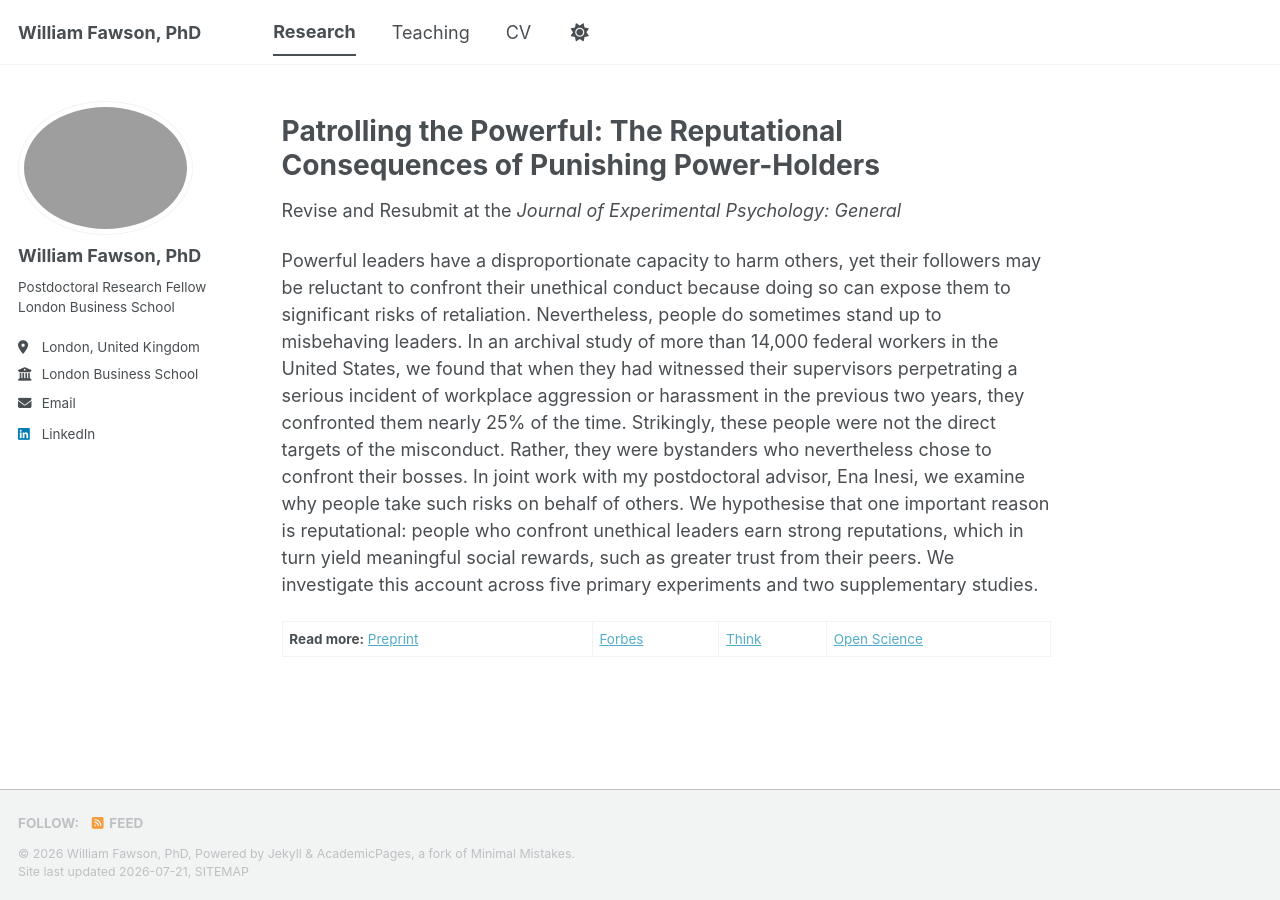
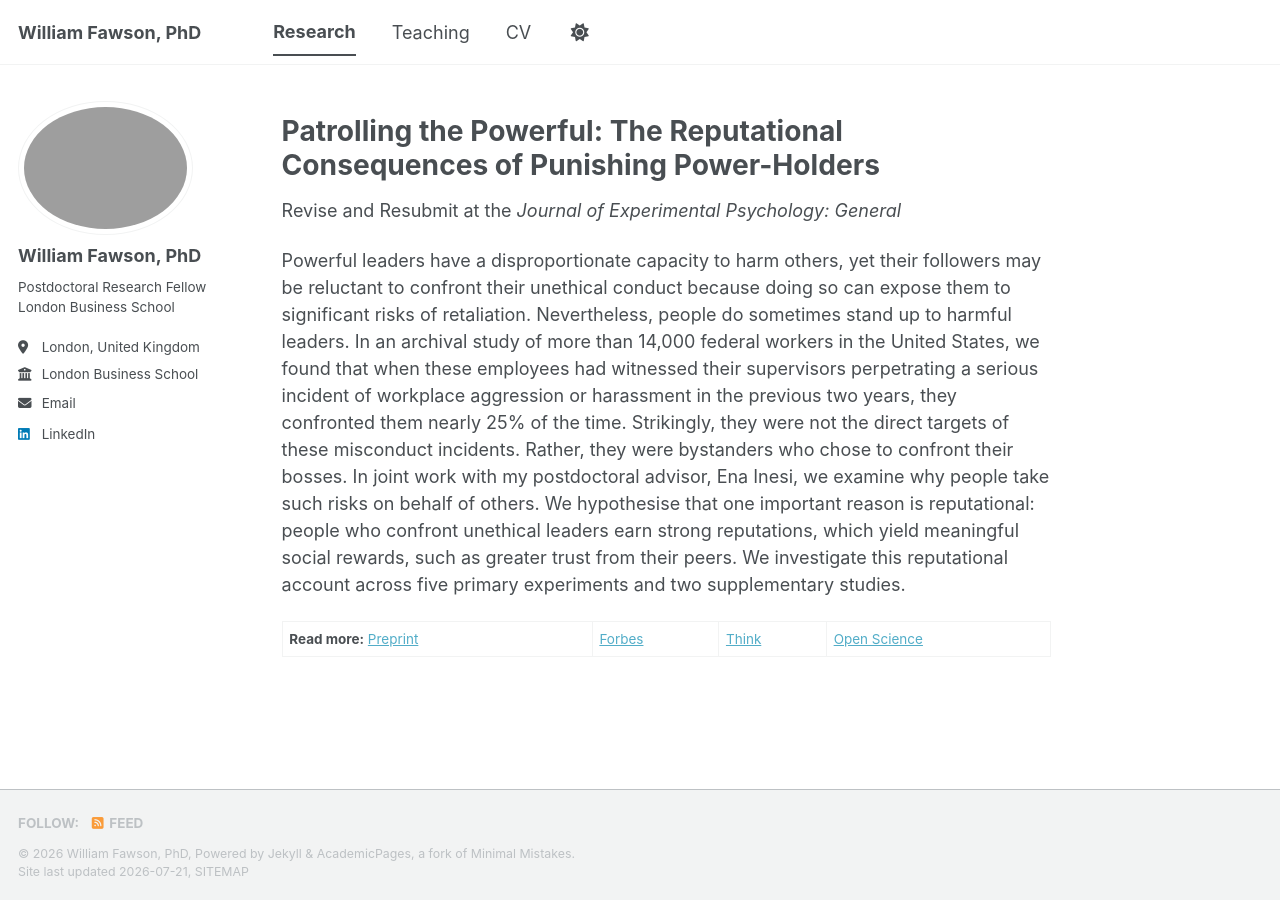
Before and after one commit to williamfawson/williamfawson.github.io, a Jekyll site: the page built from _pages/research.md, in a window 1280 px wide. Built offline with Jekyll 4.4.1, drawn with Linux system fonts in a browser that asks for light colours; a style sheet for code colours, icons or effects is not loaded.

Commit message:
Update research.md

```diff
--- a/_pages/research.md
+++ b/_pages/research.md
@@ -9,6 +9,6 @@
 
 Revise and Resubmit at the *Journal of Experimental Psychology: General*
 
-Powerful leaders have a disproportionate capacity to harm others, yet their followers may be reluctant to confront their unethical conduct because doing so can expose them to significant risks of retaliation. Nevertheless, people do sometimes stand up to misbehaving leaders. In an archival study of more than 14,000 federal workers in the United States, we found that when they had witnessed their supervisors perpetrating a serious incident of workplace aggression or harassment in the previous two years, they confronted them nearly 25% of the time. Strikingly, these people were not the direct targets of the misconduct. Rather, they were bystanders who nevertheless chose to confront their bosses. In joint work with my postdoctoral advisor, Ena Inesi, we examine why people take such risks on behalf of others. We hypothesise that one important reason is reputational: people who confront unethical leaders earn strong reputations, which in turn yield meaningful social rewards, such as greater trust from their peers. We investigate this account across five primary experiments and two supplementary studies.
+Powerful leaders have a disproportionate capacity to harm others, yet their followers may be reluctant to confront their unethical conduct because doing so can expose them to significant risks of retaliation. Nevertheless, people do sometimes stand up to harmful leaders. In an archival study of more than 14,000 federal workers in the United States, we found that when these employees had witnessed their supervisors perpetrating a serious incident of workplace aggression or harassment in the previous two years, they confronted them nearly 25% of the time. Strikingly, they were not the direct targets of these misconduct incidents. Rather, they were bystanders who chose to confront their bosses. In joint work with my postdoctoral advisor, Ena Inesi, we examine why people take such risks on behalf of others. We hypothesise that one important reason is reputational: people who confront unethical leaders earn strong reputations, which yield meaningful social rewards, such as greater trust from their peers. We investigate this reputational account across five primary experiments and two supplementary studies.
 
 **Read more:** [Preprint](/files/PtP_Preprint.pdf) | [Forbes](https://www.forbes.com/sites/lbsbusinessstrategyreview/2026/02/05/career-capital--why-it-pays-to-challenge-powerful-wrongdoers/) | [Think](https://www.london.edu/think/moral-courage-is-a-leadership-competency/) | [Open Science](https://osf.io/285xg/overview?view_only=ebe6c4af1b9a499d974dee0df9cae55f)
```
